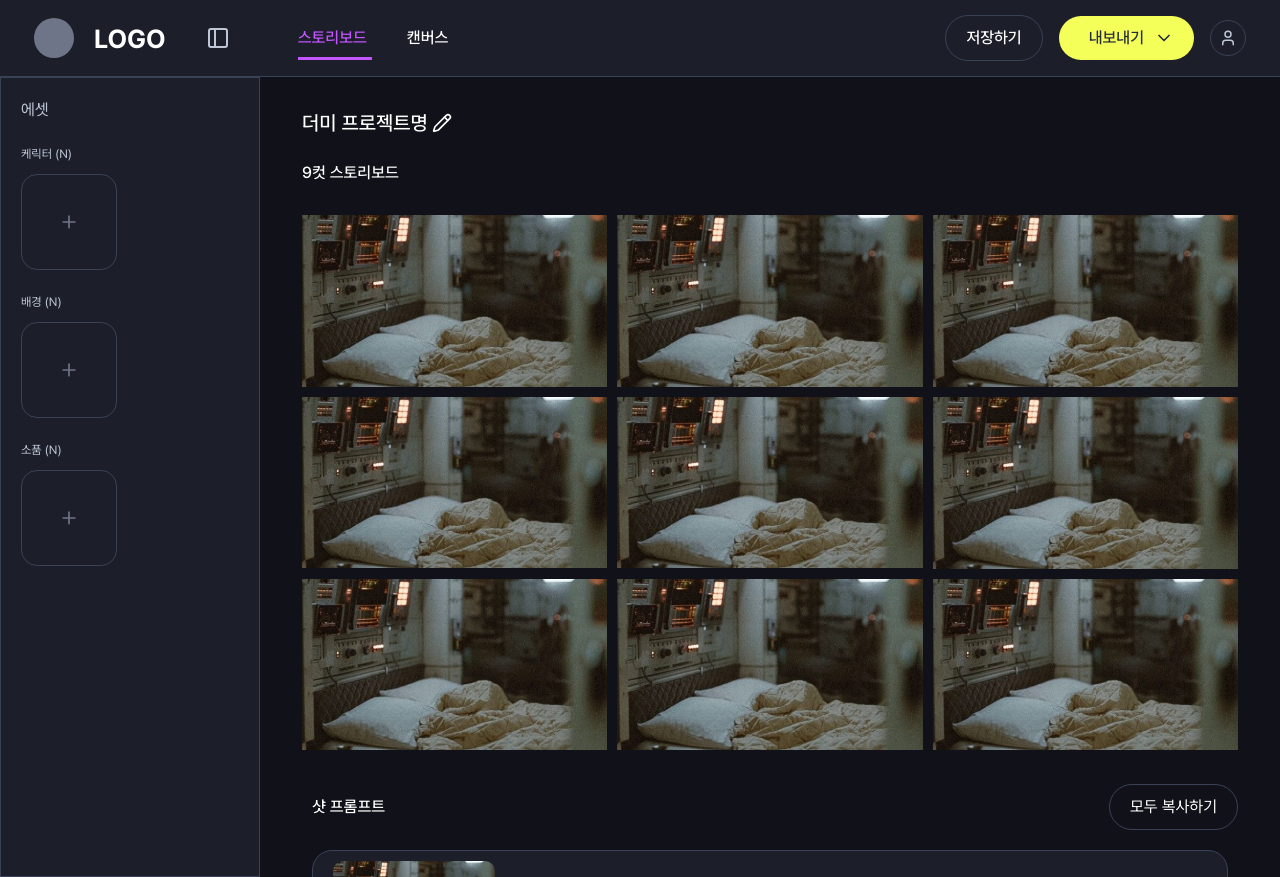
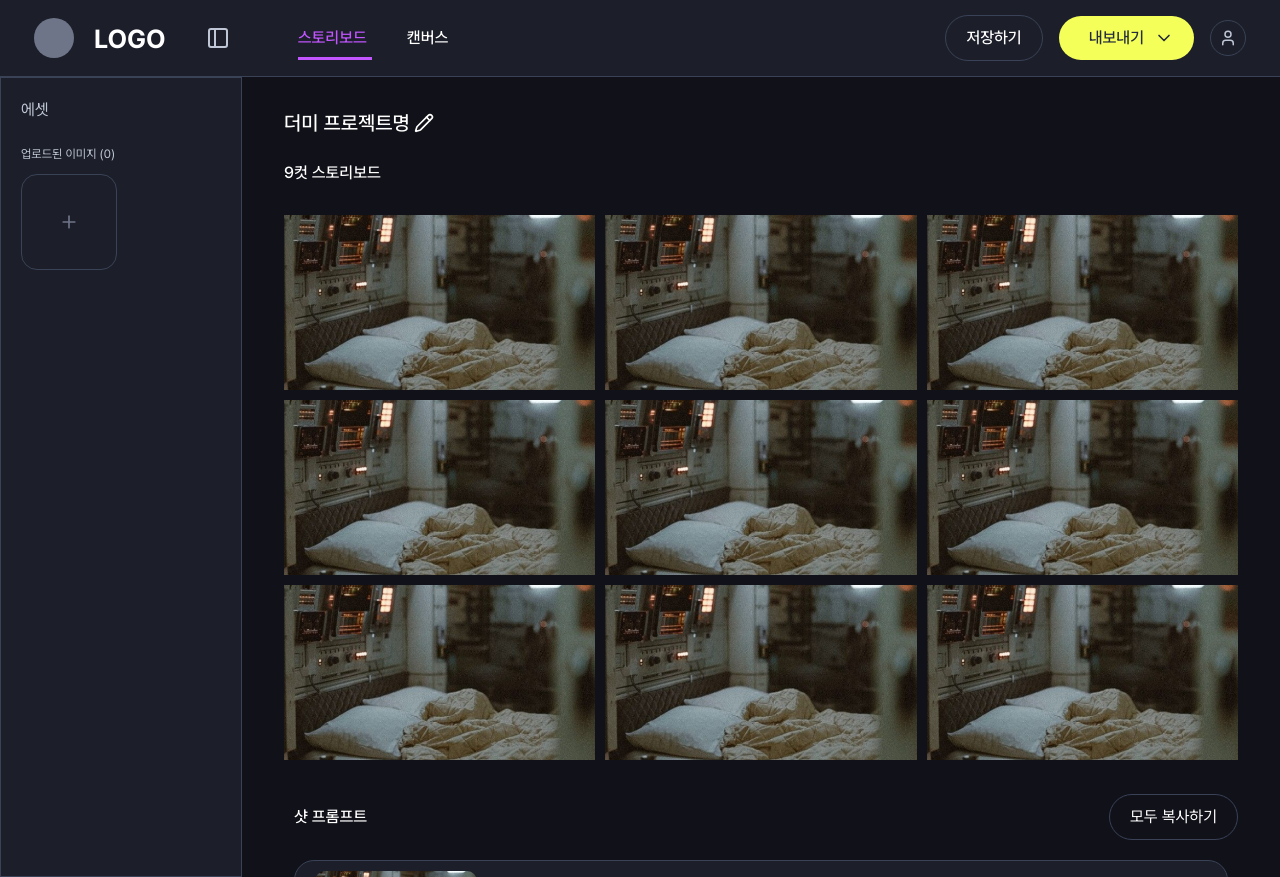
Before and after one commit to KX-B1/FE, a Next.js app: page /main in a window 1280 px wide. Built offline with nearby package versions, Linux system fonts and the light colour scheme.

Commit message:
feat: 에셋 사이드바 토글 연결 및 UI 개선

```diff
--- a/src/components/canvas/AssetSidebar.tsx
+++ b/src/components/canvas/AssetSidebar.tsx
@@ -1,23 +1,20 @@
 'use client';
 
+import { useViewModeStore } from '@/stores/viewModeStore';
 import { Plus } from 'lucide-react';
 import { useRef, useState } from 'react';
 
 interface CanvasAsset {
   id: number;
-  category: 'character' | 'background' | 'prop';
   imageUrl: string;
   file: File;
 }
 
-interface PendingSlot {
-  category: 'character' | 'background' | 'prop';
-}
-
 export default function AssetSidebar() {
   const [assets, setAssets] = useState<CanvasAsset[]>([]);
-  const pendingSlotRef = useRef<PendingSlot | null>(null);
   const fileInputRef = useRef<HTMLInputElement>(null);
+  const isPanelOpen = useViewModeStore((state) => state.isPanelOpen);
+
   const handleAssetDragStart = (
     asset: CanvasAsset,
     e: React.DragEvent<HTMLButtonElement>
@@ -26,24 +23,23 @@ export default function AssetSidebar() {
       'application/json',
       JSON.stringify({
         id: asset.id,
-        category: asset.category,
         imageUrl: asset.imageUrl,
       })
     );
   };
-
+  if (!isPanelOpen) return null;
   return (
-    <aside className="w-[260px] h-full flex flex-col bg-surface border border-border p-5 gap-6">
+    <aside className="shrink-0 w-[242px] h-full flex flex-col bg-surface border border-border p-5 gap-6">
       <h3 className="text-base text-text-secondary">에셋</h3>
-      <section className="flex flex-col gap-3">
-        <h4 className="text-xs text-text-secondary">케릭터 (N)</h4>
-        <div className="flex flex-wrap gap-2.5 justify-between">
-          {assets
-            .filter((asset) => asset.category === 'character')
-            .map((asset) => (
+      <section className="flex flex-col gap-3 w-full">
+        <h4 className="text-xs text-text-secondary">
+          업로드된 이미지 ({assets.length})
+        </h4>
+        <div className="flex flex-wrap gap-2.5 w-[202px]">
+          {assets.map((asset) => (
             <button
               key={asset.id}
-                className="w-24 h-24 rounded-2xl border border-border flex items-center justify-center shrink-0"
+              className="relative w-24 h-24 rounded-2xl border border-border flex items-center justify-center shrink-0"
               draggable
               onDragStart={(e) => handleAssetDragStart(asset, e)}
             >
@@ -51,12 +47,19 @@ export default function AssetSidebar() {
                 src={asset.imageUrl}
                 className="w-full h-full object-cover rounded-2xl"
               />
+              <img
+                src="/canvas-delete-button.svg"
+                className="absolute top-1.5 right-1.5 w-3 h-3 cursor-pointer"
+                onClick={(e) => {
+                  e.stopPropagation();
+                  setAssets((prev) => prev.filter((a) => a.id !== asset.id));
+                }}
+              />
             </button>
           ))}
           <button
             className="w-24 h-24 rounded-2xl  border border-border flex items-center justify-center cursor-pointer"
             onClick={() => {
-              pendingSlotRef.current = { category: 'character' };
               fileInputRef.current?.click();
             }}
           >
@@ -64,64 +67,7 @@ export default function AssetSidebar() {
           </button>
         </div>
       </section>
-      <section className="flex flex-col gap-3">
-        <h4 className="text-xs text-text-secondary">배경 (N)</h4>
-        <div className="flex flex-wrap gap-2.5 justify-between">
-          {assets
-            .filter((asset) => asset.category === 'background')
-            .map((asset) => (
-              <button
-                key={asset.id}
-                className="w-24 h-24 rounded-2xl border border-border flex items-center justify-center shrink-0"
-                draggable
-                onDragStart={(e) => handleAssetDragStart(asset, e)}
-              >
-                <img
-                  src={asset.imageUrl}
-                  className="w-full h-full object-cover rounded-2xl"
-                />
-              </button>
-            ))}
-          <button
-            className="w-24 h-24 rounded-2xl  border border-border flex items-center justify-center cursor-pointer"
-            onClick={() => {
-              pendingSlotRef.current = { category: 'background' };
-              fileInputRef.current?.click();
-            }}
-          >
-            <Plus size={20} className="text-text-placeholder shrink-0" />
-          </button>
-        </div>
-      </section>
-      <section className="flex flex-col gap-3">
-        <h4 className="text-xs text-text-secondary">소품 (N)</h4>
-        <div className="flex flex-wrap gap-2.5 justify-between">
-          {assets
-            .filter((asset) => asset.category === 'prop')
-            .map((asset) => (
-              <button
-                key={asset.id}
-                className="w-24 h-24 rounded-2xl border border-border flex items-center justify-center shrink-0"
-                draggable
-                onDragStart={(e) => handleAssetDragStart(asset, e)}
-              >
-                <img
-                  src={asset.imageUrl}
-                  className="w-full h-full object-cover rounded-2xl"
-                />
-              </button>
-            ))}
-          <button
-            className="w-24 h-24 rounded-2xl border border-border flex items-center justify-center cursor-pointer"
-            onClick={() => {
-              pendingSlotRef.current = { category: 'prop' };
-              fileInputRef.current?.click();
-            }}
-          >
-            <Plus size={20} className="text-text-placeholder shrink-0" />
-          </button>
-        </div>
-      </section>
+
       <input
         type="file"
         ref={fileInputRef}
@@ -129,10 +75,9 @@ export default function AssetSidebar() {
         onChange={(e) => {
           const file = e.target.files?.[0];
           if (!file) return;
-          const category = pendingSlotRef.current?.category;
-          if (!category) return;
           const imageUrl = URL.createObjectURL(file);
-          setAssets([...assets, { id: Date.now(), category, imageUrl, file }]);
+          setAssets([...assets, { id: Date.now(), imageUrl, file }]);
+          e.target.value = '';
         }}
       />
     </aside>
--- a/src/components/canvas/CanvasArea.tsx
+++ b/src/components/canvas/CanvasArea.tsx
@@ -376,8 +376,8 @@ export default function CanvasArea() {
               value={editingMemo.content}
               className="absolute"
               style={{
-                left: editingMemo.x,
-                top: editingMemo.y,
+                left: editingMemo.x + stagePos.x,
+                top: editingMemo.y + stagePos.y,
                 width: 160,
                 height: 160,
                 resize: 'none',
@@ -385,6 +385,7 @@ export default function CanvasArea() {
                 outline: 'none',
                 border: 'none',
                 padding: 0,
+                caretColor: 'var(--color-surface)',
               }}
               onChange={(e: React.ChangeEvent<HTMLTextAreaElement>) =>
                 handleMemoContentChange(editingMemo.id, e.target.value)
@@ -400,8 +401,8 @@ export default function CanvasArea() {
               value={editingText.content}
               className="absolute"
               style={{
-                left: editingText.x,
-                top: editingText.y,
+                left: editingText.x + stagePos.x,
+                top: editingText.y + stagePos.y,
                 width: 120,
                 height: 28,
                 resize: 'none',
@@ -428,6 +429,7 @@ export default function CanvasArea() {
             y={stagePos.y}
             draggable={activeTool === 'move'}
             onDragEnd={(e) => {
+              if (e.target !== e.target.getStage()) return;
               stageHandleDragEnd(e.target.x(), e.target.y());
               setIsDraggingStage(false);
             }}
--- a/src/components/canvas/MemoBox.tsx
+++ b/src/components/canvas/MemoBox.tsx
@@ -42,7 +42,7 @@ export default function MemoBox({
         }
       }}
     >
-      <Rect width={160} height={160} fill="#f5e88a" cornerRadius={12} />
+      <Rect width={125} height={125} fill="#FEFD99" cornerRadius={6} />
       {!isEditing && (
         <Text text={content} width={120} x={8} y={8} fontSize={16} />
       )}
@@ -51,7 +51,7 @@ export default function MemoBox({
           image={deleteIcon}
           width={12}
           height={12}
-          x={142}
+          x={125 - 12 - 6}
           y={6}
           onClick={(e) => {
             e.cancelBubble = true;
--- a/src/components/canvas/ProjectName.tsx
+++ b/src/components/canvas/ProjectName.tsx
@@ -3,10 +3,31 @@
 import { useInlineEdit } from '@/hooks/useInlineEdit';
 import { useCanvasNameStore } from '@/stores/canvasStore';
 import { Pencil } from 'lucide-react';
+import { useEffect } from 'react';
 
 export default function ProjectName() {
   const canvasName = useCanvasNameStore((state) => state.canvasName);
   const setCanvasName = useCanvasNameStore((state) => state.setCanvasName);
+
+  const now = new Date();
+  const year = now.getFullYear();
+  const month = now.getMonth() + 1;
+  const date = now.getDate();
+  const hour = now.getHours();
+  const minute = now.getMinutes();
+  const monthStr = month.toString().padStart(2, '0');
+  const dateStr = date.toString().padStart(2, '0');
+  const hourStr = hour.toString().padStart(2, '0');
+  const minuteStr = minute.toString().padStart(2, '0');
+  const defaultName = `Storyboard ${year}.${monthStr}.${dateStr} ${hourStr}.${minuteStr}`;
+
+  const handleCommit = () => {
+    if (draftName.trim() === '') setCanvasName(defaultName);
+    commitEdit();
+  };
+  useEffect(() => {
+    if (canvasName === '') setCanvasName(defaultName);
+  }, []);
 
   const {
     isEditing,
@@ -21,24 +42,28 @@ export default function ProjectName() {
   return (
     <div className="flex items-center px-2.5">
       {isEditing ? (
+        <>
           <input
+            maxLength={30}
             ref={inputRef}
             value={draftName}
             onChange={(e) => setDraftName(e.target.value)}
-          onBlur={commitEdit}
+            onBlur={handleCommit}
             onKeyDown={(e) => {
-            if (e.key === 'Enter') commitEdit();
+              if (e.key === 'Enter') handleCommit();
               if (e.key === 'Escape') cancelEdit();
             }}
             style={{ fieldSizing: 'content' } as React.CSSProperties}
             className="min-w-10 max-w-100 rounded-md border border-primary-500 bg-transparent text-xl font-medium text-text-primary outline-none"
           />
+          <span>{draftName.length}/30</span>
+        </>
       ) : (
         <>
           <h1
             className={`text-xl font-medium ${canvasName === '' ? 'text-text-placeholder' : 'text-text-primary'}`}
           >
-            {canvasName || '프로젝트명을 입력하세요.'}
+            {canvasName || defaultName}
           </h1>
           <button
             type="button"
--- a/src/stores/canvasStore.ts
+++ b/src/stores/canvasStore.ts
@@ -6,6 +6,6 @@ interface CanvasNameState {
 }
 
 export const useCanvasNameStore = create<CanvasNameState>((set) => ({
-  canvasName: '프로젝트명을 입력하세요',
+  canvasName: '',
   setCanvasName: (canvasName) => set({ canvasName }),
 }));
```
Lines whose indentation alone changed are shown as unchanged.
